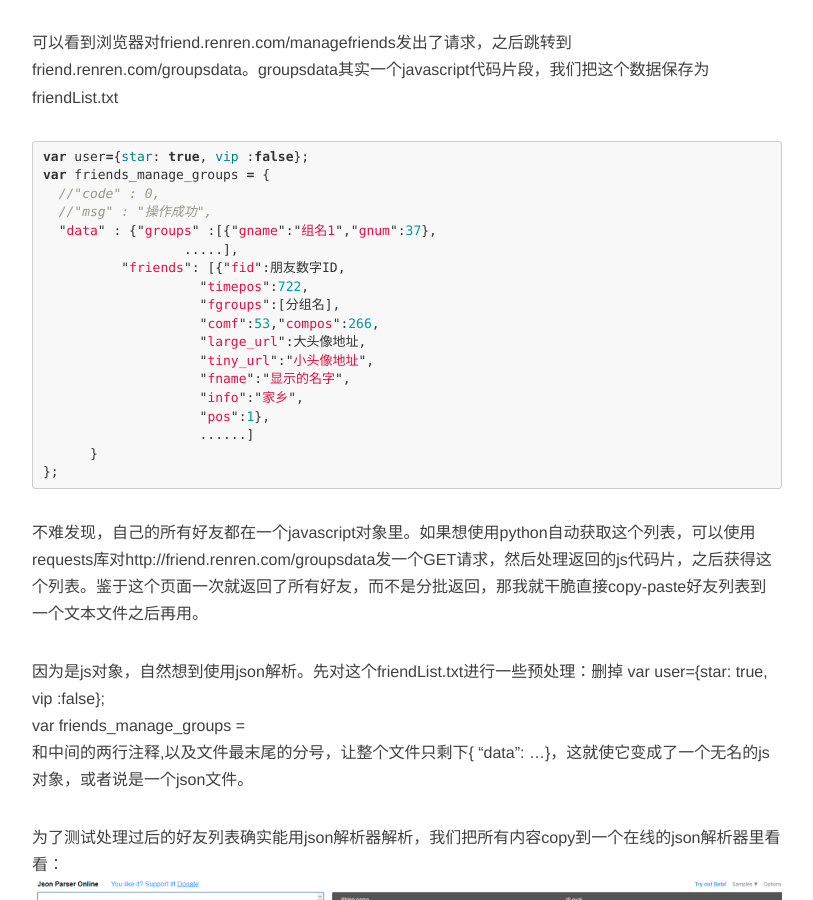
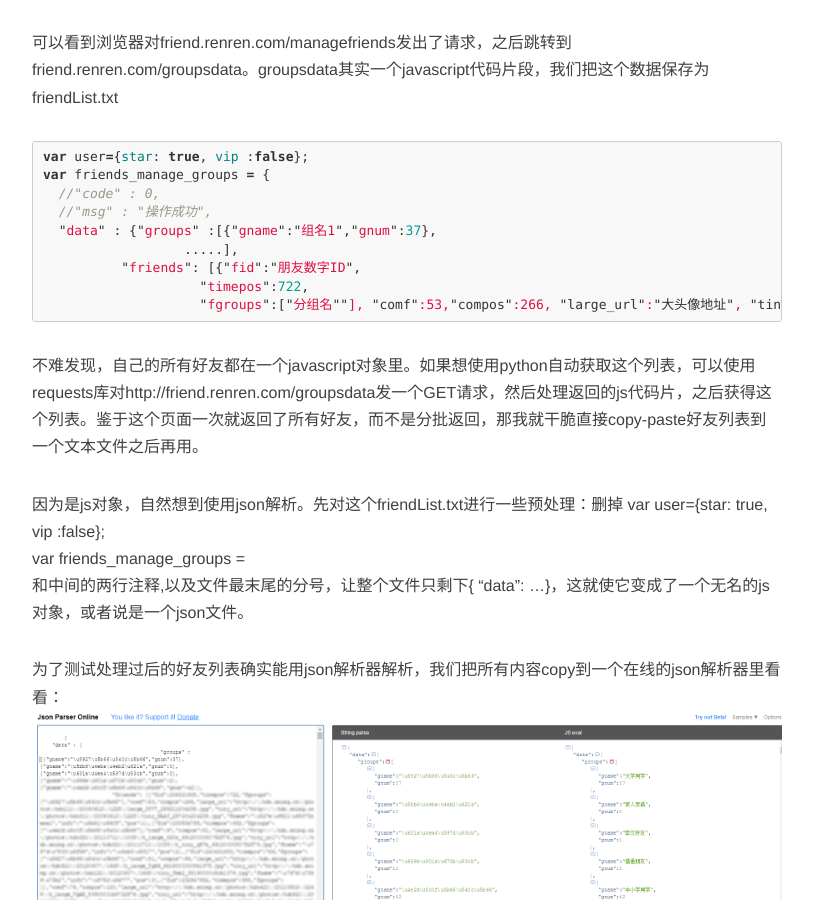
Before and after one commit to liangli2718/liangli2718.github.io, a Jekyll site: the page built from _posts/2017-12-03-renrenSpider(1).md, in a window 1280 px wide and 900 px high, scrolled down 2967 px. Shown: the whole window, without its empty margins (233-1046 px from the left). Built offline with Jekyll 4.4.1, drawn with Linux system fonts in a browser that asks for light colours; nearby versions of some CDN libraries; comment, search, counter and statistics services are not loaded.

Commit message:
highlighting

```diff
--- a/_posts/2017-12-03-renrenSpider(1).md
+++ b/_posts/2017-12-03-renrenSpider(1).md
@@ -61,11 +61,11 @@
   //"msg" : "操作成功",
   "data" : {"groups" :[{"gname":"组名1","gnum":37},
                   .....],
-          "friends": [{"fid":朋友数字ID,
+          "friends": [{"fid":"朋友数字ID",
                     "timepos":722,
-                    "fgroups":[分组名],
+                    "fgroups":["分组名""],
                     "comf":53,"compos":266,
-                    "large_url":大头像地址,
+                    "large_url":"大头像地址",
                     "tiny_url":"小头像地址",
                     "fname":"显示的名字",
                     "info":"家乡",
```
